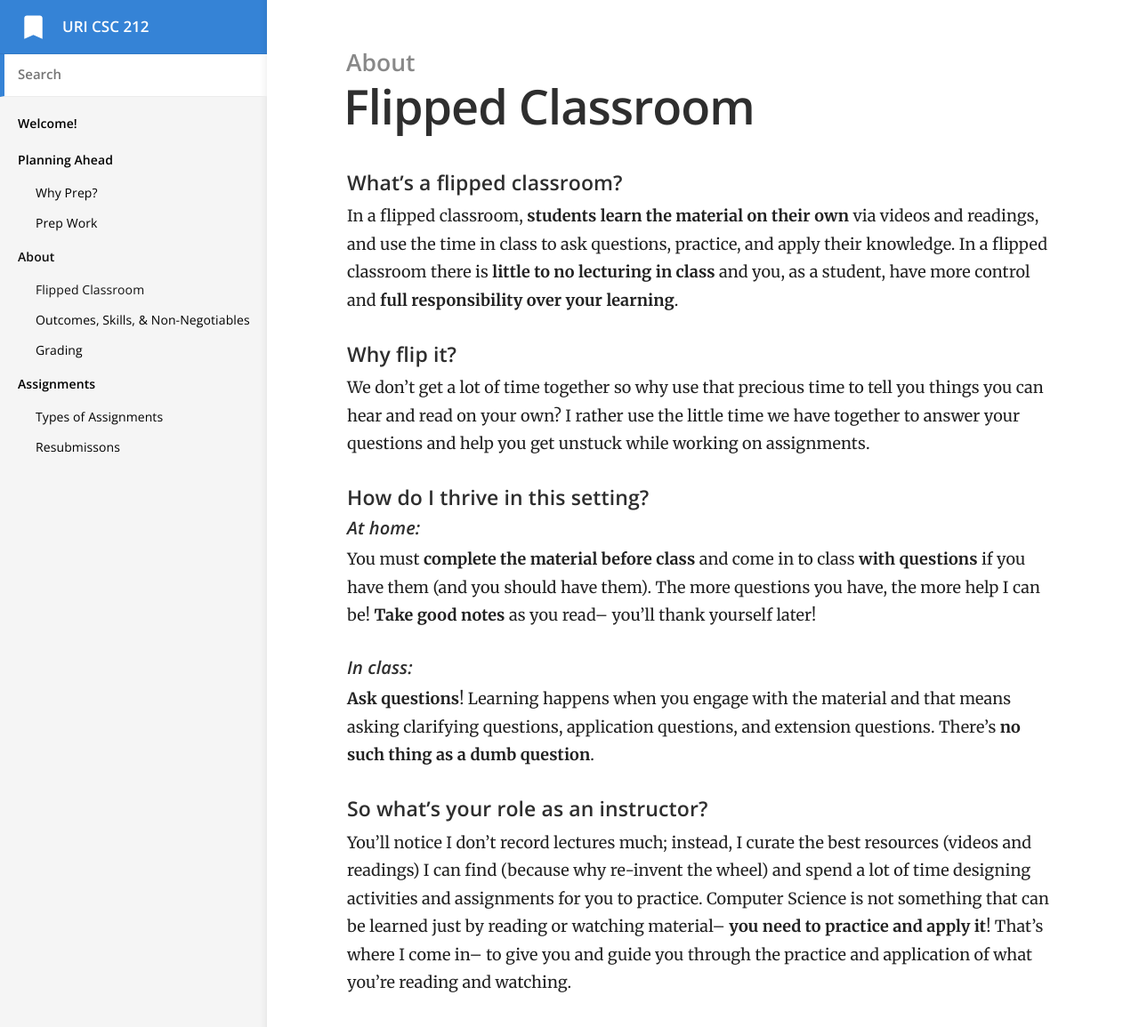
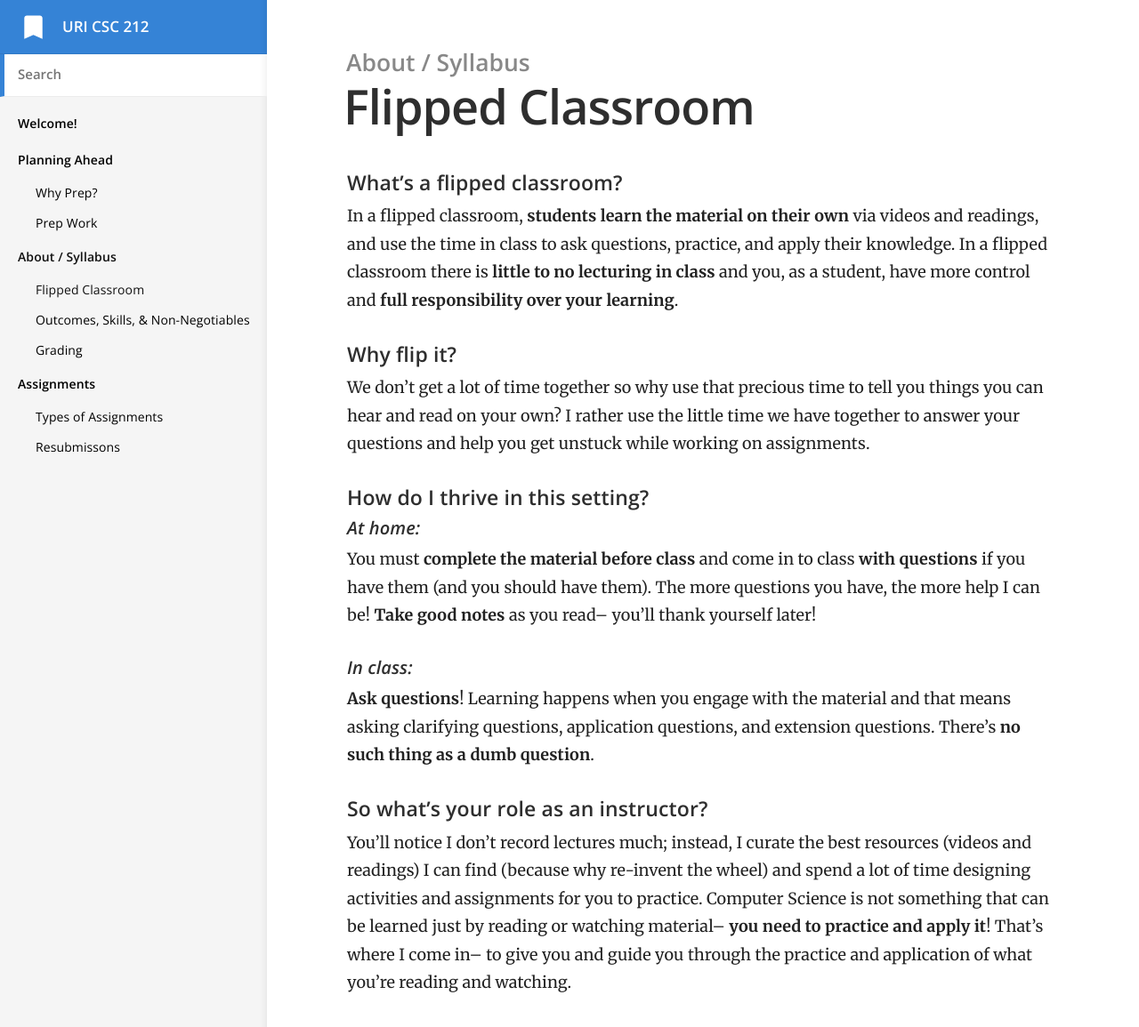
Before and after one commit to vcc-csc212/sp21-archive, a Jekyll site: the page built from _docs/2-about/flipped.md, in a window 1280 px wide and 1172 px high. Shown: the top 1155 px of the window at 89% size. Built offline with Jekyll 4.4.1, drawn with Linux system fonts in a browser that asks for light colours.

Commit message:
about section title change --> syllabus

```diff
--- a/_docs/2-about/flipped.md
+++ b/_docs/2-about/flipped.md
@@ -1,6 +1,6 @@
 ---
 title: Flipped Classroom
-category: About
+category: About / Syllabus
 order: 1
 permalink: /flipped/
 ---
--- a/_docs/2-about/grading.md
+++ b/_docs/2-about/grading.md
@@ -1,6 +1,6 @@
 ---
 title: Grading
-category: About
+category: About / Syllabus
 order: 3
 permalink: /grading/
 ---
--- a/_docs/2-about/outcomes-skills.md
+++ b/_docs/2-about/outcomes-skills.md
@@ -1,6 +1,6 @@
 ---
 title: Outcomes, Skills, & Non-Negotiables
-category: About
+category: About / Syllabus
 order: 2
 permalink: /outcomes-skills/
 ---
```
